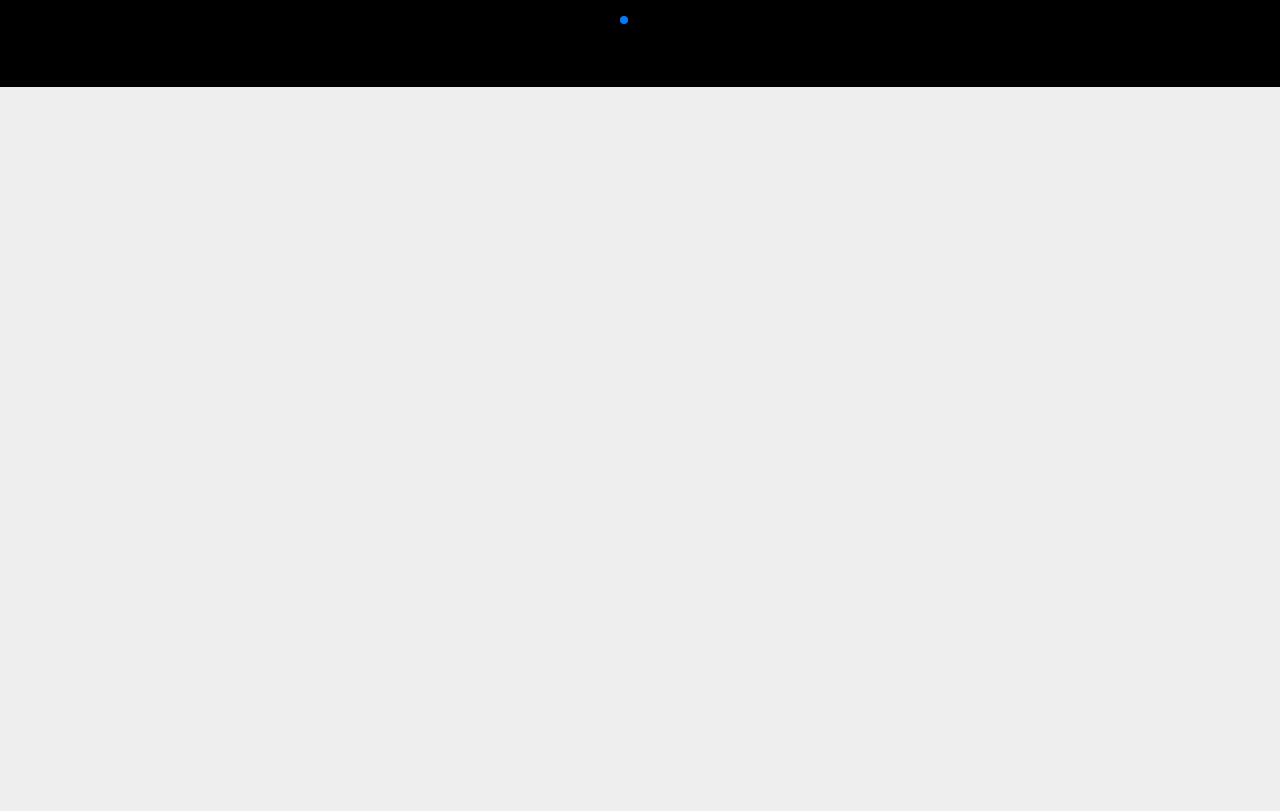
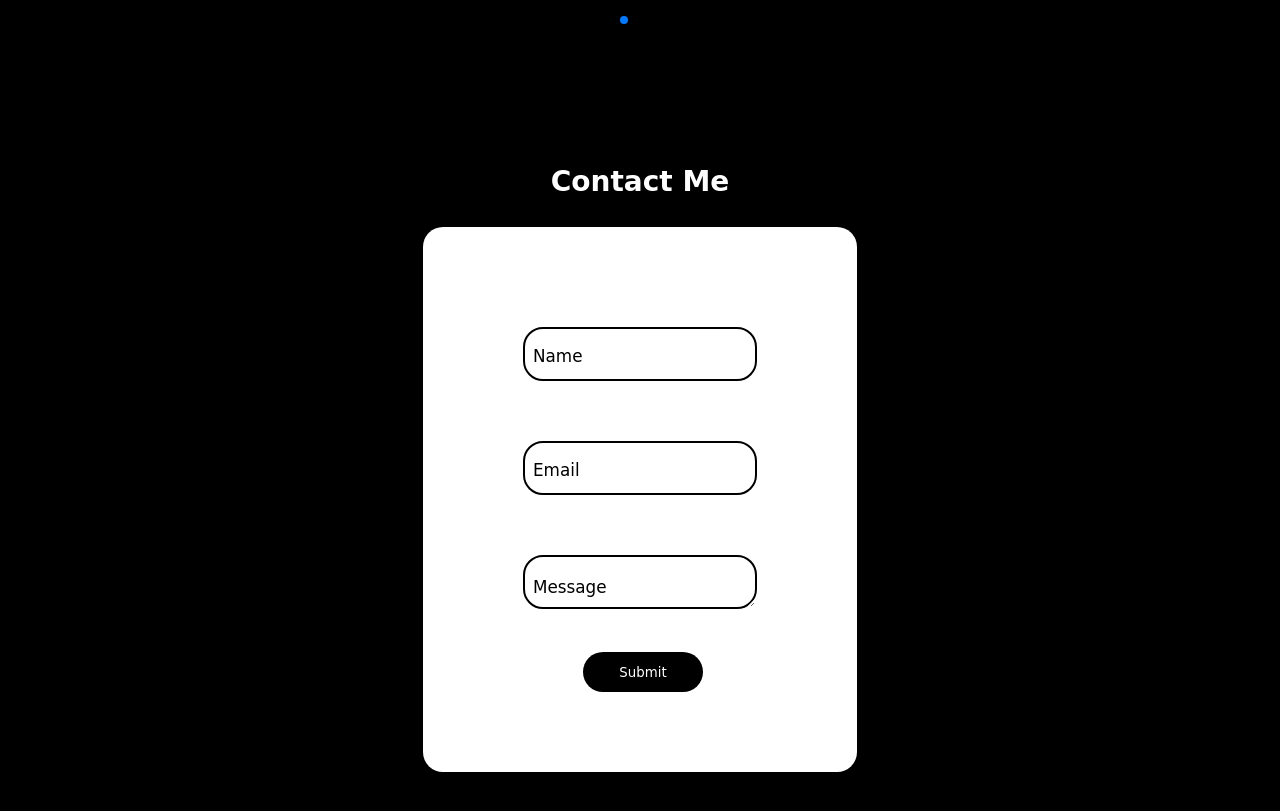
Before and after one commit to rishigupta1109/rishigupta1109.github.io, a website: page index.html in a window 1280 px wide. Shown: the part 2052-2863 px from the top of the page. Before the commit the page ends 2139 px from the top, so only its background shows below. Drawn offline with nearby package versions, Linux system fonts and the light colour scheme; a web font is replaced by a local one.

Commit message:
contactme

```diff
--- a/index.css
+++ b/index.css
@@ -437,3 +437,44 @@ p#contactmep {
     background-color: rgb(44, 255, 2);
 
 }
+.contactbox{
+    padding:80px;
+    background-color: white;
+    border-radius: 20px;
+}
+input[type="text"],input[type="email"],textarea{
+    height:40px;
+    width:220px;
+    margin:20px;
+    border-radius: 20px;
+    padding:5px;
+    border:2px black solid;
+    font-size: larger;
+    outline: none;
+}
+.inputhead{
+    margin:0;
+    padding:0;
+    user-select: none;
+    position: relative;
+    top: -55px;
+    left: 30px;
+    font-size: larger;
+}
+
+.inputhead:hover{
+    cursor: text;
+}
+#submit{
+    margin-left: 80px;
+    border-radius: 20px;
+    border: none;
+    height: 40px;
+    width: 120px;
+    background-color: black;
+    color: white;
+    cursor: pointer;
+}
+#submit:hover{
+    border:4px solid rgb(1, 248, 13);
+}
--- a/index.html
+++ b/index.html
@@ -185,6 +185,31 @@
 
             <!-- projects section ended -->
 
+                <!-- contact me section started -->
+
+                <div class="aboutsection contactmesection">
+                  <div class="aboutheading"><h1>Contact Me</h1></div>
+                  <div class="contactbox">
+                    <form action="">
+                      <div class="inputbox">
+                        <input type="text" name="Name" id="Name">
+                        <p class="inputhead">Name</p>
+                      </div>
+                      <div class="inputbox">
+                        <input type="email" name="Email" id="Email">
+                        <p class="inputhead">Email </p>
+                      </div>
+                      <div class="inputbox">
+                        <textarea  name="message" id="Message"></textarea>
+                        <p class="inputhead">Message </p>
+                      </div>
+                      <button id="submit">Submit</button>
+                    </form>
+                  </div>
+                </div>
+
+                <!-- contact me section ended -->
+
 
 
 
--- a/index.js
+++ b/index.js
@@ -3,6 +3,43 @@ let About=document.getElementById("About");
 let Skills=document.getElementById("Skills");
 let innerbar=document.getElementsByClassName("innerbar");
 let dash =document.getElementsByClassName("dash")[0];
+let inputhead =document.getElementsByClassName("inputhead");
+let Name=document.getElementById("Name")
+let Email=document.getElementById("Email")
+let Message=document.getElementById("Message")
+
+inputhead[0].addEventListener("click",()=>{
+    Name.focus();
+})
+inputhead[1].addEventListener("click",()=>{
+    Email.focus();
+})
+inputhead[2].addEventListener("click",()=>{
+    Message.focus();
+})
+
+Name.addEventListener("focus",()=>{
+    inputhead[0].style.top="-100px";
+})
+Name.addEventListener("blur",()=>{
+    if(Name.value.trim().length===0){inputhead[0].style.top="-55px";}
+
+})
+Email.addEventListener("focus",()=>{
+    inputhead[1].style.top="-100px";
+})
+Email.addEventListener("blur",()=>{
+    if(Name.value.trim().length===0){inputhead[1].style.top="-55px";}
+
+})
+Message.addEventListener("focus",()=>{
+    inputhead[2].style.top="-100px";
+})
+Message.addEventListener("blur",()=>{
+    if(Name.value.trim().length===0){inputhead[2].style.top="-55px";}
+
+})
+
 
 About.addEventListener("click",()=>{window.scrollTo(0,0);  dash.style.left= "265px";dash.style.width= "50px";});
 Projects.addEventListener("click",()=>{window.scrollTo(0,1438);dash.style.left= "540px";dash.style.width= "65px";});
@@ -38,4 +75,5 @@ if(scrollY<2500&&scrollY>=1431){
     dash.style.left= "540px";
     dash.style.width= "65px";
 }
+
 },1000)
```
